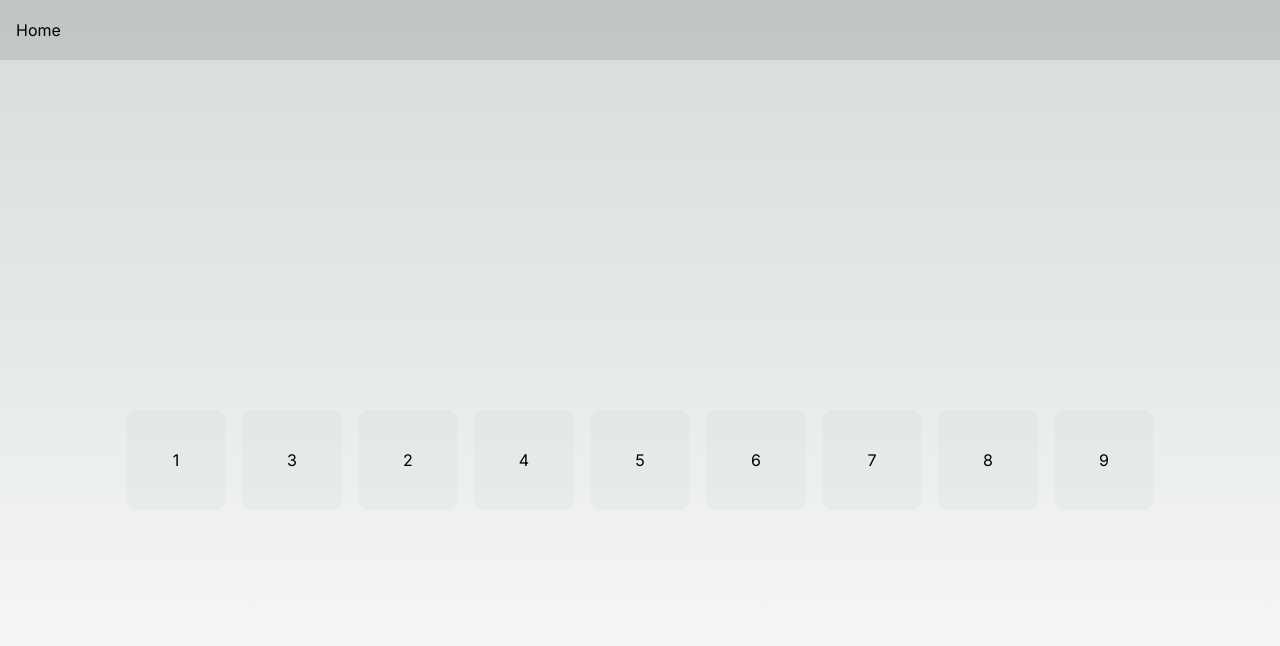
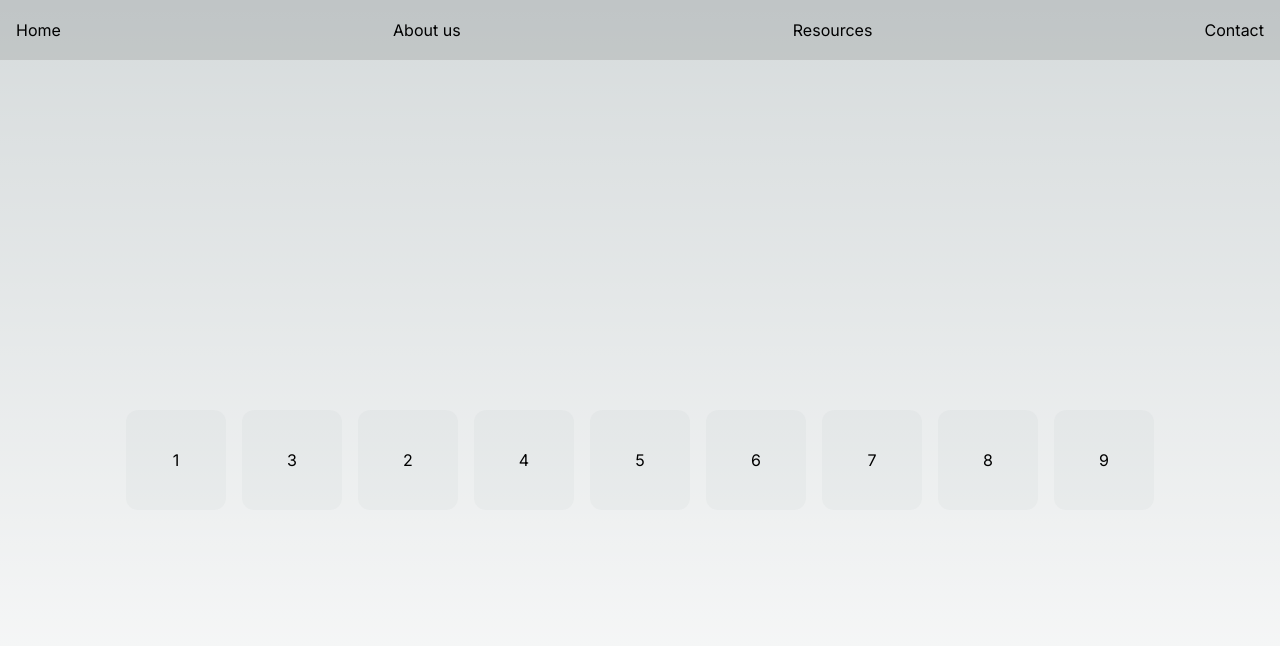
Before and after one commit to elonsoc/cspt-website, a Next.js app in the folder frontend/: page / in a window 1280 px wide. Shown: the top 646 px of the page. Built offline with nearby package versions, Linux system fonts and the light colour scheme.

Commit message:
Added About Us, Resources, and Contact pages.

```diff
--- a/frontend/components/Navigation/Navigation.tsx
+++ b/frontend/components/Navigation/Navigation.tsx
@@ -6,6 +6,9 @@ const Navigation = () => {
 	return (
 		<nav className={styles.navbar}>
 			<Link href='/'>Home</Link>
+			<a href="/1">About us</a>
+			<a href="/2">Resources</a>
+			<a href="/3">Contact</a>
 		</nav>
 	);
 };
```
